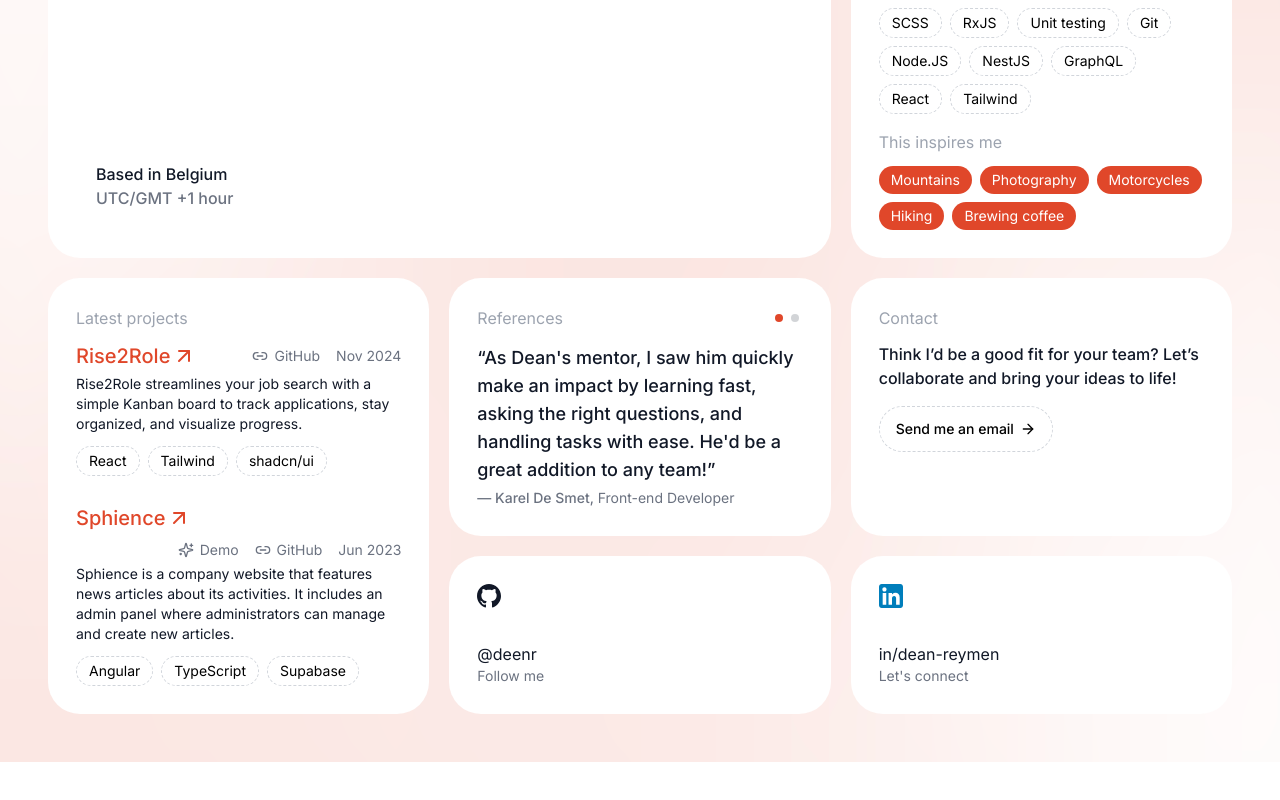
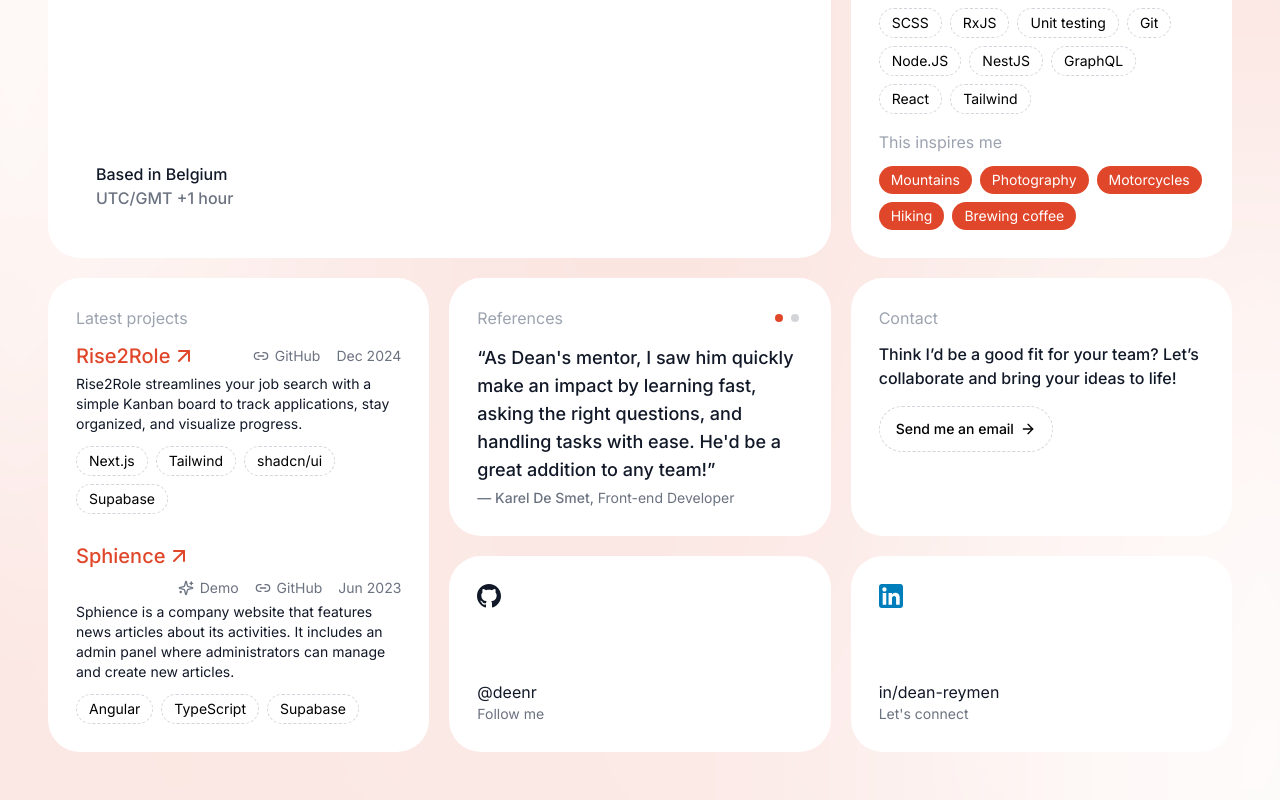
Before and after one commit to deenr/portfolio, a React (Vite) app: page / in a window 1280 px wide. Shown: the part 622-1422 px from the top of the page. Before the commit the page ends 1384 px from the top, so only its background shows below. Built offline with nearby package versions, Linux system fonts and the light colour scheme.

Commit message:
feat: change rise2role project link

```diff
--- a/src/components/Projects.tsx
+++ b/src/components/Projects.tsx
@@ -5,10 +5,10 @@ const projects = [
   {
     title: 'Rise2Role',
     description: 'Rise2Role streamlines your job search with a simple Kanban board to track applications, stay organized, and visualize progress.',
-    technologies: ['React', 'Tailwind', 'shadcn/ui'],
+    technologies: ['Next.js', 'Tailwind', 'shadcn/ui', 'Supabase'],
     githubLink: 'https://github.com/deenr/rise2role',
-    projectLink: 'https://rise2role.deanreymen.be/preview',
-    creationDate: 'Nov 2024'
+    projectLink: 'https://r2r.deanreymen.be',
+    creationDate: 'Dec 2024'
   },
   // {
   //   title: 'Selfgrown',
```
